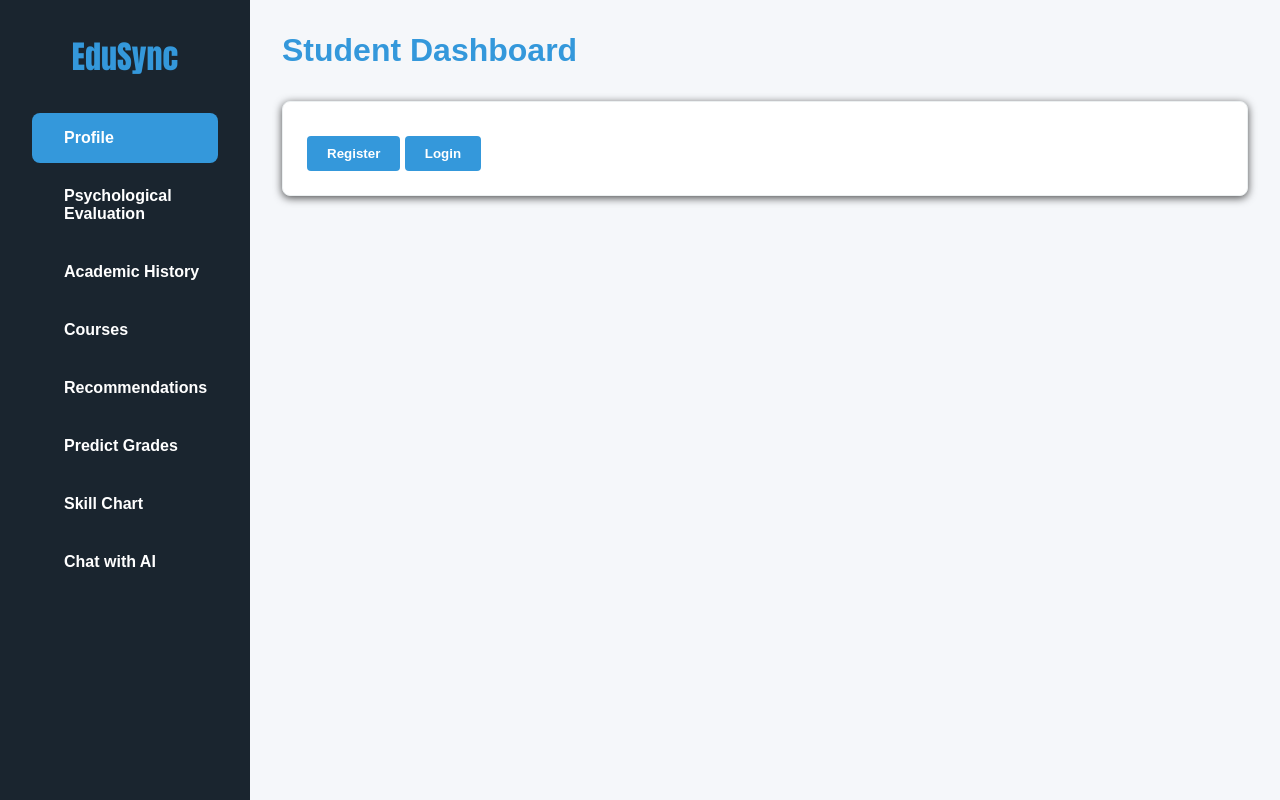
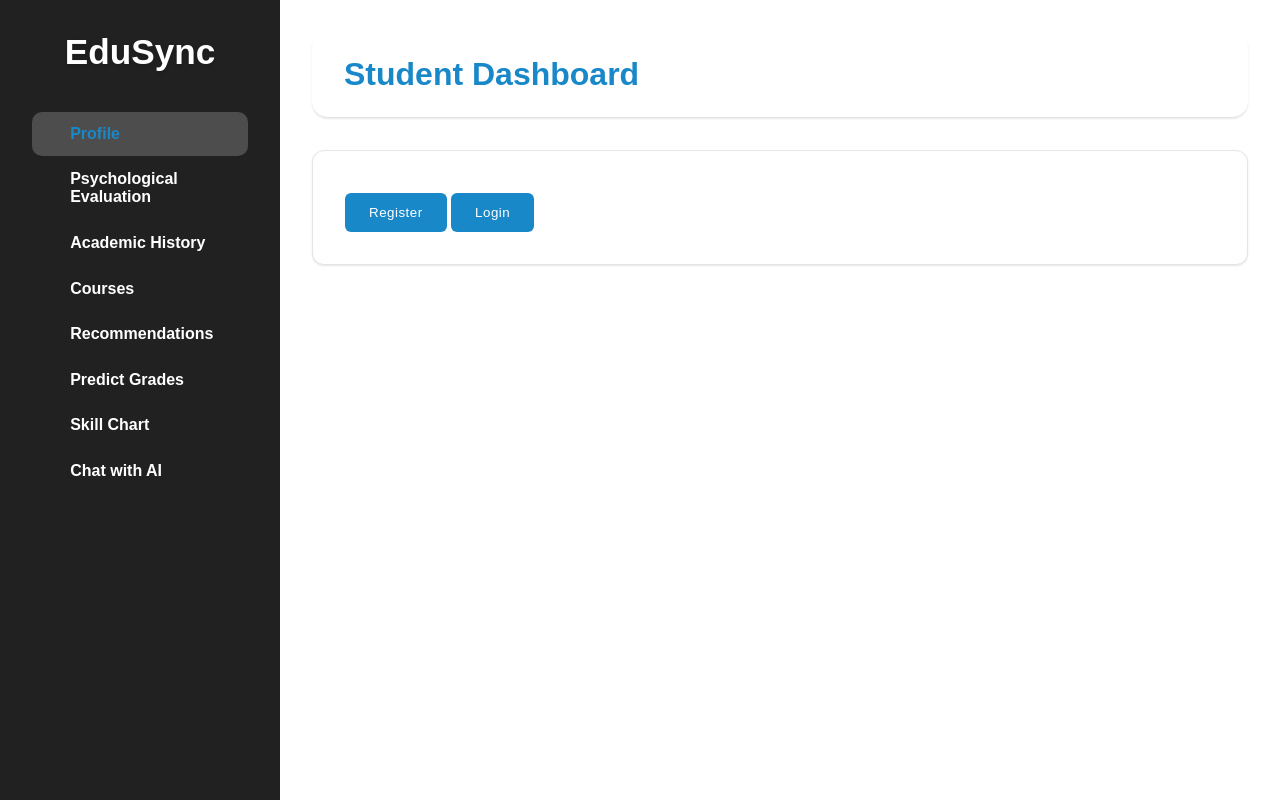
Before and after one commit to shayen71421/fyugp, a Python web app: template templates/dashboard.html in a window 1280 px wide. Run offline with Jinja, Linux system fonts and the light colour scheme; the template is opened without the code that fills it, so the values that code supplies are empty.

Commit message:
styles updated

```diff
--- a/skillcharts.csv
+++ b/skillcharts.csv
@@ -1,2 +1,2 @@
 username,skills
-shayen,"{""current"": {""Analytical Thinking"": 90, ""Communication Skills"": 95, ""Research Skills"": 98, ""Teamwork"": 85, ""Technical Writing"": 88}, ""required"": {""Analytical Thinking"": 90, ""Communication Skills"": 95, ""Research Skills"": 99, ""Teamwork"": 85, ""Technical Writing"": 90}}"
+shayen,"{""current"": {""Analytical Thinking"": 90, ""Communication Skills"": 95, ""Research Skills"": 90, ""Teamwork"": 80, ""Technical Writing"": 85}, ""required"": {""Analytical Thinking"": 90, ""Communication Skills"": 95, ""Research Skills"": 100, ""Teamwork"": 85, ""Technical Writing"": 90}}"
--- a/templates/dashboard.html
+++ b/templates/dashboard.html
@@ -6,15 +6,18 @@
   <title>EduSync - Student Dashboard</title>
   <style>
     :root {
-      --primary: #2c3e50;    /* Dark blue-gray */
-      --secondary: #f5f7fa;  /* Light gray background */
-      --dark: #1a252f;      /* Darker blue-gray */
+      --primary: #212121;    /* YouTube dark background */
+      --secondary: #ffffff;  /* White background */
+      --dark: #0f0f0f;      /* YouTube darker shade */
       --light: #ffffff;     /* White */
-      --accent: #3498db;    /* Blue accent */
-      --hover: #2980b9;     /* Darker blue for hover */
-      --text-primary: #2c3e50;
-      --text-secondary: #95a5a6;
-      --border: #ecf0f1;
+      --accent: #1988c9;    /* LinkedIn blue */
+      --hover: #116ba6;     /* Darker blue for hover */
+      --text-primary: #030303;  /* Text black */
+      --text-secondary: #606060; /* Secondary text */
+      --border: #e5e5e5;    /* Border color */
+      --background: #f9f9f9; /* Light background */
+      --shadow: 0 1px 2px rgba(0, 0, 0, 0.1);
+      --card-shadow: 0 2px 8px rgba(0, 0, 0, 0.1);
     }
 
     * {
@@ -24,26 +27,31 @@
       font-family: 'Arial', sans-serif;
     }
 
+    body {
+      background: var(--background);
+    }
+
     .dashboard {
       display: flex;
       min-height: 100vh;
-      background: var(--secondary);
+      background: #f8f9fa;
       color: var(--text-primary);
     }
 
     .sidebar {
-      width: 250px;
-      background: var(--dark);
+      width: 280px;
+      background: var(--primary);
       padding: 2rem;
-      box-shadow: 2px 0 10px rgba(0, 0, 0, 0.7);
+      box-shadow: var(--card-shadow);
     }
 
     .sidebar h2 {
-      color: var(--accent);
+      color: white;
       text-align: center;
-      margin-bottom: 2rem;
-      font-family: 'Impact', sans-serif;
-      font-size: 2rem;
+      margin-bottom: 2.5rem;
+      font-family: 'Poppins', sans-serif;
+      font-size: 2.2rem;
+      text-shadow: 0 2px 4px rgba(0,0,0,0.2);
     }
 
     .sidebar-menu {
@@ -54,23 +62,26 @@
     .menu-item {
       display: flex;
       align-items: center;
-      padding: 1rem;
-      margin: 0.5rem 0;
-      border-radius: 8px;
+      padding: 0.8rem 1.2rem;
+      margin: 2px 0;
+      border-radius: 10px;
       cursor: pointer;
-      transition: background 0.3s, color 0.3s;
+      transition: all 0.3s ease;
       font-weight: bold;
       color: var(--light);
+      background: transparent;
+      border-left: 3px solid transparent;
     }
 
     .menu-item:hover {
-      background: var(--hover);
-      color: var(--light);
+      background: rgba(255, 255, 255, 0.1);
+      transform: translateX(3px);
+      border-left: 3px solid var(--accent);
     }
 
     .menu-item.active {
-      background: var(--accent);
-      color: var(--light);
+      background: rgba(255, 255, 255, 0.2);
+      color: var(--accent);
     }
 
     .menu-item span {
@@ -89,29 +100,44 @@
       justify-content: space-between;
       align-items: center;
       margin-bottom: 2rem;
+      background: var(--secondary);
+      padding: 1.5rem 2rem;
+      border-radius: 16px;
+      box-shadow: var(--shadow);
+      border-bottom: 1px solid var(--border);
     }
 
     .user-profile {
       display: flex;
       align-items: center;
       gap: 1rem;
+      background: var(--background);
+      padding: 0.8rem 1.5rem;
+      border-radius: 40px;
+      border: 1px solid var(--border);
     }
 
     .user-avatar {
-      width: 50px;
-      height: 50px;
+      width: 45px;
+      height: 45px;
       border-radius: 50%;
-      border: 2px solid var(--primary);
+      border: 3px solid var(--accent);
+      box-shadow: 0 0 0 3px rgba(25, 136, 201, 0.1);
     }
 
     .section {
       margin-bottom: 2rem;
-      background: var(--light);
-      padding: 1.5rem;
-      border-radius: 8px;
-      box-shadow: 0 2px 8px rgba(0, 0, 0, 0.7);
+      background: var(--secondary);
+      padding: 2rem;
+      border-radius: 12px;
+      box-shadow: var(--shadow);
       color: var(--text-primary);
       border: 1px solid var(--border);
+      transition: all 0.3s ease;
+    }
+
+    .section:hover {
+      box-shadow: var(--card-shadow);
     }
 
     .section h2 {
@@ -125,7 +151,7 @@
     }
 
     .section h3 {
-      color: var(--text-primary);
+      color: var (--text-primary);
       font-weight: 400;  /* Regular weight */
       font-size: 1.2rem;
       margin: 1rem 0;
@@ -151,26 +177,38 @@
       width: 100%;
       padding: 10px;
       margin-top: 5px;
-      border: 1px solid var(--border);
+      border: 2px solid var(--border);
       border-radius: 4px;
-      background: var(--light);
+      background: var(--background);
       color: var(--text-primary);
+      transition: all 0.2s ease;
+    }
+
+    .section input:focus,
+    .section textarea:focus,
+    .section select:focus {
+      border-color: var(--accent);
+      box-shadow: 0 0 0 3px rgba(25, 136, 201, 0.1);
+      outline: none;
     }
 
     .section button {
       background: var(--accent);
       border: none;
       color: var(--light);
-      padding: 10px 20px;
+      padding: 12px 24px;
       margin-top: 10px;
-      border-radius: 4px;
+      border-radius: 6px;
       cursor: pointer;
-      transition: background 0.3s;
-      font-weight: bold;
+      transition: all 0.2s ease;
+      font-weight: 500;
+      letter-spacing: 0.5px;
     }
 
     .section button:hover {
       background: var(--hover);
+      transform: translateY(-1px);
+      box-shadow: 0 4px 12px rgba(25, 136, 201, 0.2);
     }
 
     pre {
@@ -197,14 +235,21 @@
 
     .course-card {
       border: 1px solid var(--border);
-      border-radius: 8px;
-      padding: 10px;
-      margin: 10px;
+      border-radius: 12px;
+      padding: 1.5rem;
+      margin: 1rem;
       display: inline-block;
       width: 250px;
-      background: var(--light);
-      box-shadow: 0 2px 4px rgba(0, 0, 0, 0.7);
+      background: var(--secondary);
+      box-shadow: var(--shadow);
       color: var(--text-primary);
+      transition: transform 0.2s;
+      border-left: 4px solid var(--accent);
+    }
+
+    .course-card:hover {
+      transform: translateY(-2px);
+      box-shadow: var(--card-shadow);
     }
 
     .course-card h4 {
@@ -231,6 +276,26 @@
 
     .hidden {
       display: none;
+    }
+
+    /* Add scrollbar styling */
+    ::-webkit-scrollbar {
+      width: 8px;
+      height: 8px;
+    }
+
+    ::-webkit-scrollbar-track {
+      background: var(--background);
+      border-radius: 4px;
+    }
+
+    ::-webkit-scrollbar-thumb {
+      background: var(--accent);
+      border-radius: 4px;
+    }
+
+    ::-webkit-scrollbar-thumb:hover {
+      background: var(--hover);
     }
   </style>
   <script src="https://cdn.jsdelivr.net/npm/chart.js"></script>
@@ -956,38 +1021,69 @@
             <h2>Skill Chart</h2>
             <button onclick="generateSkillChart()">Generate Skill Chart</button>
             <div style="display: flex; justify-content: center; flex-wrap: wrap; gap: 30px; margin-top: 20px;">
-              <div>
+              <div style="width: 800px; height: 800px;">
                 <h3>Current Skills</h3>
-                <canvas id="currentSkillChart" style="max-width: 600px; max-height: 600px; margin: auto;"></canvas>
+                <canvas id="currentSkillChart"></canvas>
               </div>
-              <div>
+              <div style="width: 800px; height: 800px;">
                 <h3>Required Skills</h3>
-                <canvas id="requiredSkillChart" style="max-width: 600px; max-height: 600px; margin: auto;"></canvas>
+                <canvas id="requiredSkillChart"></canvas>
               </div>
             </div>
           `;
 
-          // Validate that the data has both current and required skills properties
-          if (!data.current || !data.required) {
-            document.getElementById("skillChartSection").innerHTML = "<p style='color:red;'>Invalid data format received.</p>";
-            return;
-          }
-
-          // Extract data for both charts
-          const currentLabels = Object.keys(data.current);
-          const currentRatings = Object.values(data.current);
-          const requiredLabels = Object.keys(data.required);
-          const requiredRatings = Object.values(data.required);
+          const chartOptions = {
+            responsive: true,
+            maintainAspectRatio: false,
+            scales: {
+              r: {
+                angleLines: { color: 'rgba(204, 204, 204, 0.3)' },
+                grid: { color: 'rgba(204, 204, 204, 0.3)' },
+                suggestedMin: 0,
+                suggestedMax: 100,
+                ticks: { display: false },
+                pointLabels: {
+                  font: {
+                    size: 16,
+                    family: 'Arial',
+                    weight: '500'
+                  },
+                  color: '#2c3e50',
+                  callback: function(label) {
+                    // Add line breaks for long labels
+                    if (label.length > 15) {
+                      const words = label.split(' ');
+                      const midpoint = Math.floor(words.length / 2);
+                      return words.slice(0, midpoint).join(' ') + '\n' + words.slice(midpoint).join(' ');
+                    }
+                    return label;
+                  }
+                }
+              }
+            },
+            plugins: {
+              legend: {
+                display: true,
+                position: 'top',
+                labels: {
+                  font: {
+                    size: 16,
+                    family: 'Arial'
+                  }
+                }
+              }
+            }
+          };
 
           // Draw Current Skills Radar Chart
           const currentCtx = document.getElementById("currentSkillChart").getContext("2d");
           new Chart(currentCtx, {
             type: 'radar',
             data: {
-              labels: currentLabels,
+              labels: Object.keys(data.current),
               datasets: [{
                 label: 'Current Skills',
-                data: currentRatings,
+                data: Object.values(data.current),
                 backgroundColor: 'rgba(52, 152, 219, 0.3)',
                 borderColor: 'rgba(52, 152, 219, 0.8)',
                 pointBackgroundColor: 'rgba(155, 89, 182, 0.8)',
@@ -995,29 +1091,7 @@
                 pointRadius: 4
               }]
             },
-            options: {
-              responsive: true,
-              scales: {
-                r: {
-                  angleLines: { color: 'rgba(204, 204, 204, 0.3)' },
-                  grid: { color: 'rgba(204, 204, 204, 0.3)' },
-                  suggestedMin: 0,
-                  suggestedMax: 100,
-                  ticks: { display: false },
-                  pointLabels: {
-                    font: { size: 14, family: 'Arial', weight: '500' },
-                    color: '#2c3e50'
-                  }
-                }
-              },
-              plugins: {
-                legend: {
-                  display: true,
-                  position: 'top',
-                  labels: { font: { size: 14, family: 'Arial' } }
-                }
-              }
-            }
+            options: chartOptions
           });
 
           // Draw Required Skills Radar Chart
@@ -1025,10 +1099,10 @@
           new Chart(requiredCtx, {
             type: 'radar',
             data: {
-              labels: requiredLabels,
+              labels: Object.keys(data.required),
               datasets: [{
                 label: 'Required Skills',
-                data: requiredRatings,
+                data: Object.values(data.required),
                 backgroundColor: 'rgba(255, 99, 132, 0.3)',
                 borderColor: 'rgba(255, 99, 132, 0.8)',
                 pointBackgroundColor: 'rgba(255, 99, 132, 0.8)',
@@ -1036,29 +1110,7 @@
                 pointRadius: 4
               }]
             },
-            options: {
-              responsive: true,
-              scales: {
-                r: {
-                  angleLines: { color: 'rgba(204, 204, 204, 0.3)' },
-                  grid: { color: 'rgba(204, 204, 204, 0.3)' },
-                  suggestedMin: 0,
-                  suggestedMax: 100,
-                  ticks: { display: false },
-                  pointLabels: {
-                    font: { size: 14, family: 'Arial', weight: '500' },
-                    color: '#2c3e50'
-                  }
-                }
-              },
-              plugins: {
-                legend: {
-                  display: true,
-                  position: 'top',
-                  labels: { font: { size: 14, family: 'Arial' } }
-                }
-              }
-            }
+            options: chartOptions
           });
         })
         .catch(error => {
```
